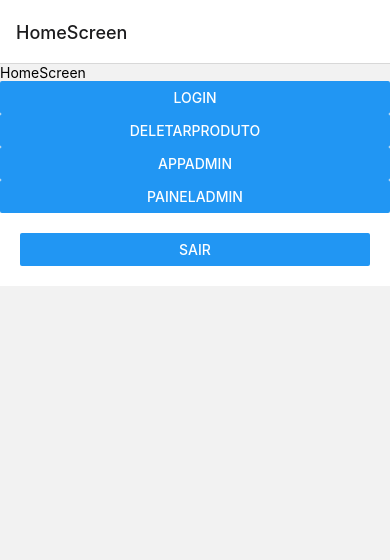
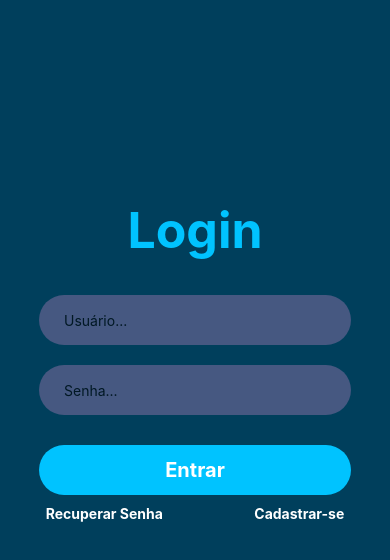
Before and after one commit to Felipe-Vieira15/livraria-projeto, a React Native app: screen / in a window 390 px wide. Shown: the top 560 px of the page. Built offline with nearby package versions, Linux system fonts and the light colour scheme.

Commit message:
pagina de login no inicio

```diff
--- a/src/index.jsx
+++ b/src/index.jsx
@@ -3,8 +3,8 @@ import * as React from 'react';
 import { NavigationContainer } from '@react-navigation/native';
 import { createStackNavigator } from '@react-navigation/stack';
 
+import Login from './screens/Login';
 import HomeScreen from './screens/HomeScreen';
-import Login from './screens/Login';
 import DelProduto from './screens/DelProduto';
 import AppAdmin from './screens/AppAdmin';
 import PainelAdmin from './screens/PainelAdmin';
@@ -15,8 +15,8 @@ export default function RootNavigation(){
     return(
         <NavigationContainer>
             <Stack.Navigator>
+                <Stack.Screen name='Login' component={Login} options={{headerShown: false}} />
                 <Stack.Screen name='HomeScreen' component={HomeScreen} options={{headerShown: true}} />
-                <Stack.Screen name='Login' component={Login} options={{headerShown: false}} />
                 <Stack.Screen name='DelProduto' component={DelProduto} options={{headerShown: true}} />
                 <Stack.Screen name='AppAdmin' component={AppAdmin} options={{headerShown: true}} />
                 <Stack.Screen name='PainelAdmin' component={PainelAdmin} options={{headerShown: true}} />
--- a/src/screens/Login.jsx
+++ b/src/screens/Login.jsx
@@ -1,6 +1,5 @@
 import React, { useState } from 'react';
 import { StyleSheet, Text, TextInput, TouchableOpacity, View } from 'react-native';
-import Header from '../components/Header';
 
 export default function App({navigation}) {
   const [username, setUsername] = useState('');
@@ -18,13 +17,9 @@ export default function App({navigation}) {
         <TextInput
           style={styles.inputText}
           placeholder="Usuário..."
-          placeholderTextColor="#01283b"
+          placeholderTextColor="#011824"
           onChangeText={(text) => setUsername(text)}
         />
-
-      <View>
-        <Header/>
-      </View>
 
       </View>
       <View style={styles.inputView}>
@@ -32,7 +27,7 @@ export default function App({navigation}) {
           secureTextEntry
           style={styles.inputText}
           placeholder="Senha..."
-          placeholderTextColor="#01283b"
+          placeholderTextColor="#011824"
           onChangeText={(text) => setPassword(text)}
         />
       </View>
```
